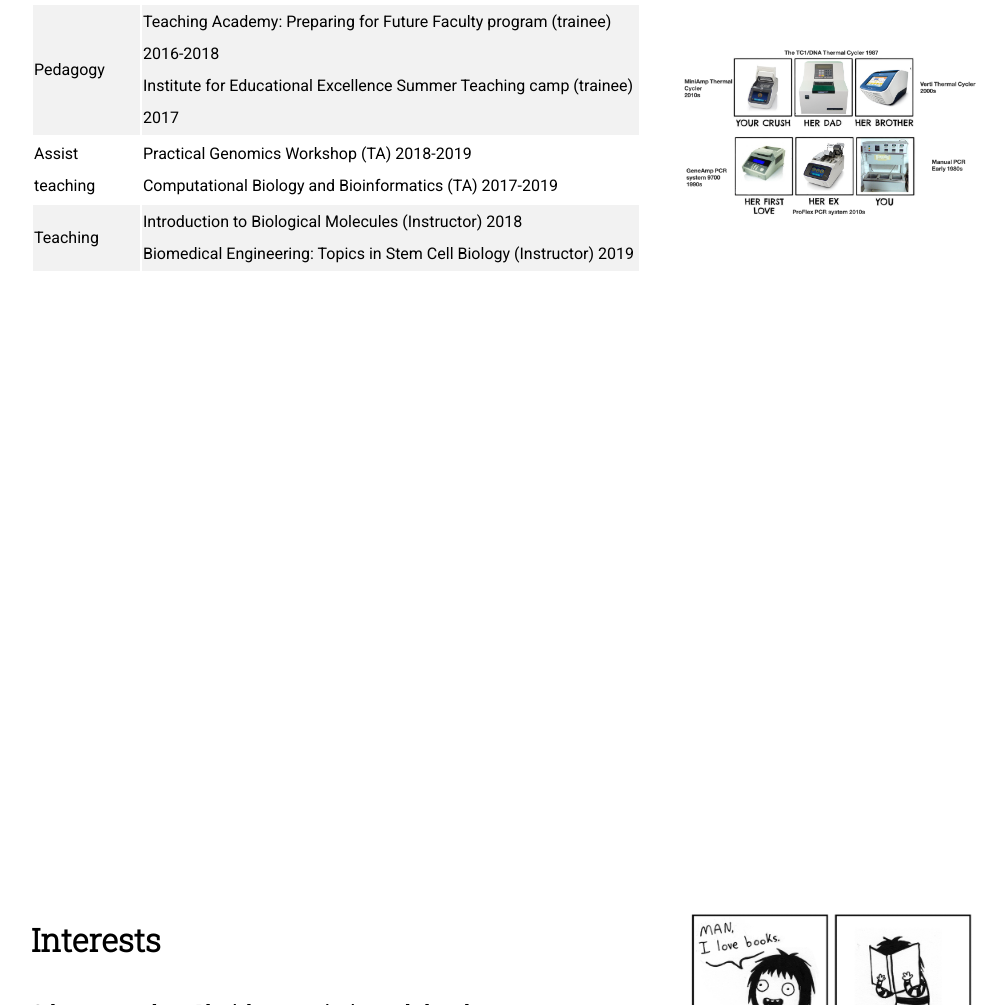
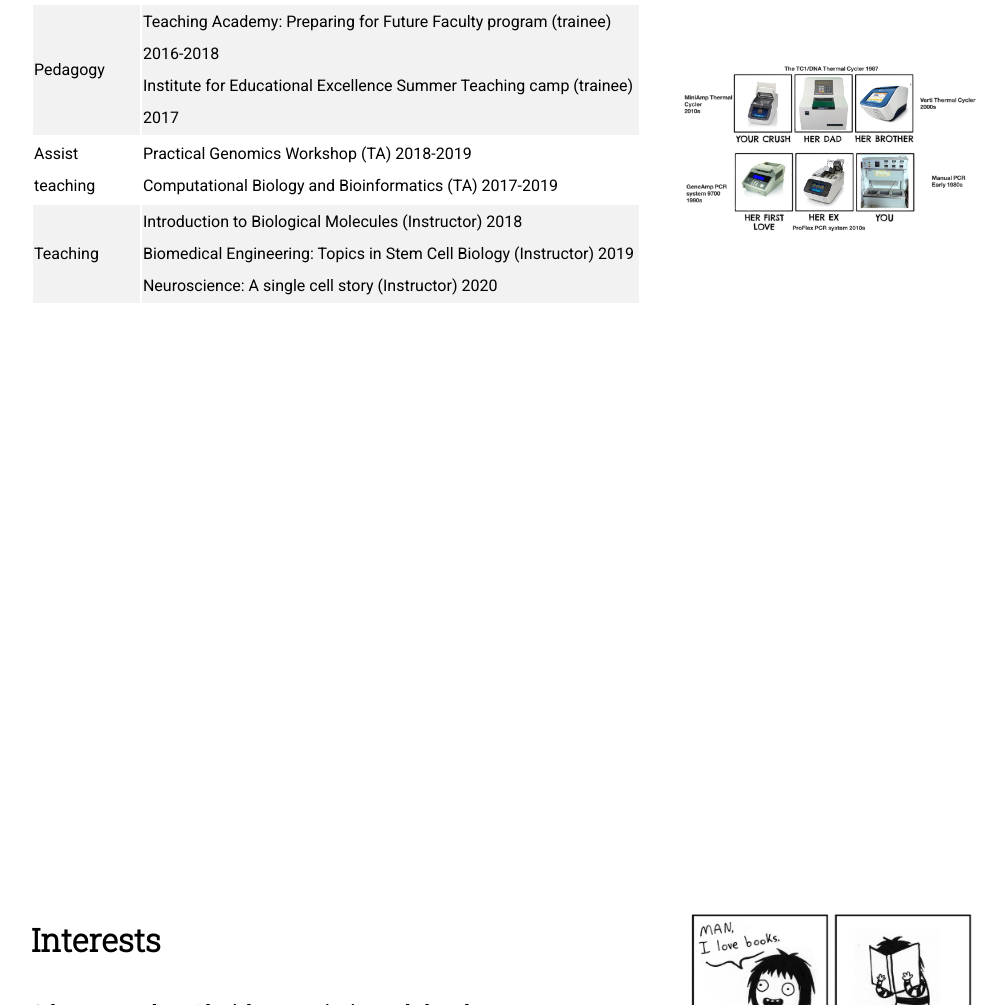
Before and after one commit to yuqiyuqitan/yuqiyuqitan.github.io, a plain HTML site: page index.html in a window 1280 px wide. Shown: the part 2487-3492 px from the top of the page, without its empty margins (114-1120 px from the left). Drawn offline with nearby package versions, Linux system fonts and the light colour scheme.

Commit message:
new course added

```diff
--- a/index.html
+++ b/index.html
@@ -85,7 +85,7 @@
         </tr>
         <tr>
           <td>Teaching </td>
-          <td>Introduction to Biological Molecules (Instructor) 2018 <br> Biomedical Engineering: Topics in Stem Cell Biology (Instructor) 2019 </td>
+          <td>Introduction to Biological Molecules (Instructor) 2018 <br> Biomedical Engineering: Topics in Stem Cell Biology (Instructor) 2019  <br> Neuroscience: A single cell story (Instructor) 2020 </td>
         </tr>
       </table>
 
```
